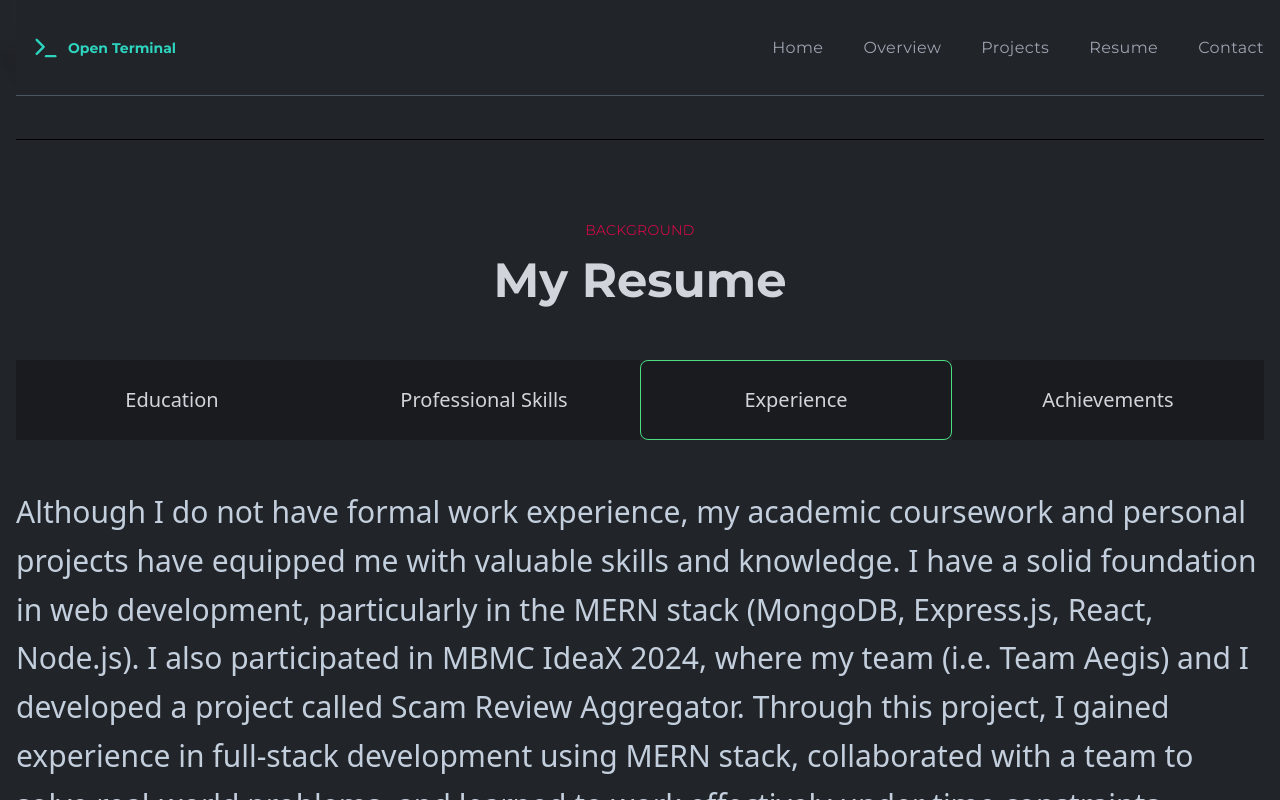
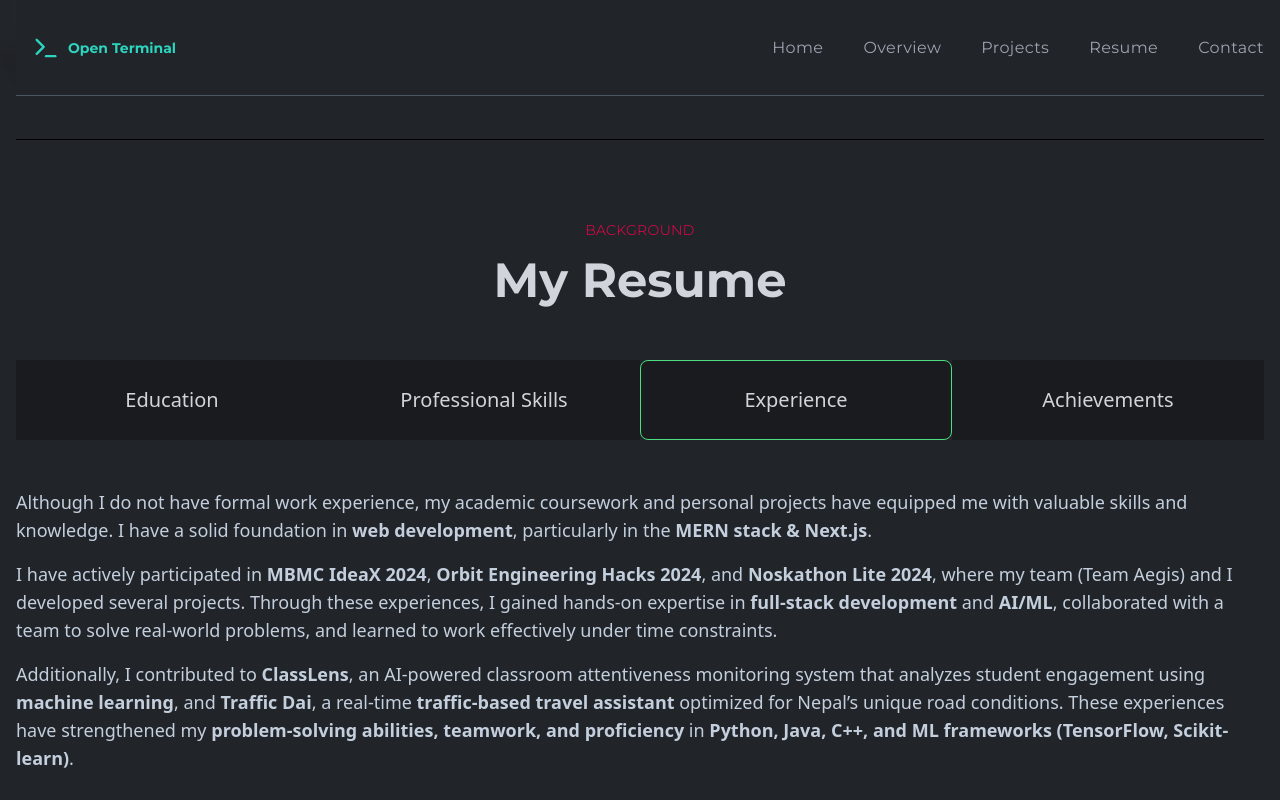
Before and after one commit to rasadregmi/portfolio-client, a React (Create React App) app: page / in a window 1280 px wide. Both pictures are taken after a click on the item "Experience". Shown: the part 3019-3819 px from the top of the page. Built offline with nearby package versions, Linux system fonts and the light colour scheme.

Commit message:
Experience updated

```diff
--- a/src/components/resume/Experience.js
+++ b/src/components/resume/Experience.js
@@ -8,9 +8,17 @@ const Experience = () => {
       animate={{ opacity: 1, transition: { duration: 0.5 } }}
       className="w-full flex flex-col lgl:flex-row gap-10 lgl:gap-20"
     >
-    <div className="py-6 lgl:py-12 font-titleFont flex flex-col gap-4">
-      <h2 className="text-3xl md:text-2x2 font-sans leading-relaxed">Although I do not have formal work experience, my academic coursework and personal projects have equipped me with valuable skills and knowledge. I have a solid foundation in web development, particularly in the MERN stack (MongoDB, Express.js, React, Node.js). I also participated in MBMC IdeaX 2024, where my team (i.e. Team Aegis) and I developed a project called Scam Review Aggregator. Through this project, I gained experience in full-stack development using MERN stack, collaborated with a team to solve real-world problems, and learned to work effectively under time constraints.</h2>
-    </div>
+      <div className="py-6 lgl:py-12 font-titleFont flex flex-col gap-4">
+        <p className="text-base md:text-lg font-sans leading-relaxed">
+          Although I do not have formal work experience, my academic coursework and personal projects have equipped me with valuable skills and knowledge. I have a solid foundation in <strong>web development</strong>, particularly in the <strong>MERN stack & Next.js</strong>.
+        </p>
+        <p className="text-base md:text-lg font-sans leading-relaxed">
+          I have actively participated in <strong>MBMC IdeaX 2024</strong>, <strong>Orbit Engineering Hacks 2024</strong>, and <strong>Noskathon Lite 2024</strong>, where my team (Team Aegis) and I developed several projects. Through these experiences, I gained hands-on expertise in <strong>full-stack development</strong> and <strong>AI/ML</strong>, collaborated with a team to solve real-world problems, and learned to work effectively under time constraints.
+        </p>
+        <p className="text-base md:text-lg font-sans leading-relaxed">
+          Additionally, I contributed to <strong>ClassLens</strong>, an AI-powered classroom attentiveness monitoring system that analyzes student engagement using <strong>machine learning</strong>, and <strong>Traffic Dai</strong>, a real-time <strong>traffic-based travel assistant</strong> optimized for Nepal’s unique road conditions. These experiences have strengthened my <strong>problem-solving abilities, teamwork, and proficiency</strong> in <strong>Python, Java, C++, and ML frameworks (TensorFlow, Scikit-learn)</strong>.
+        </p>
+      </div>
     </motion.div>
   );
 };
```
